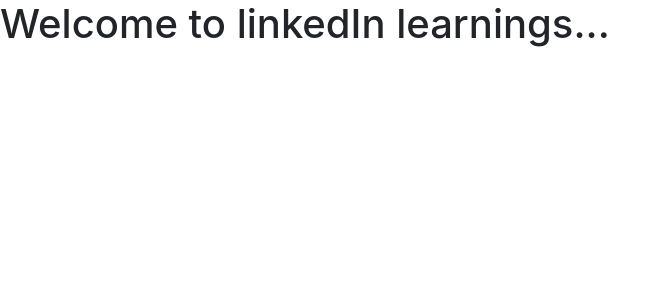
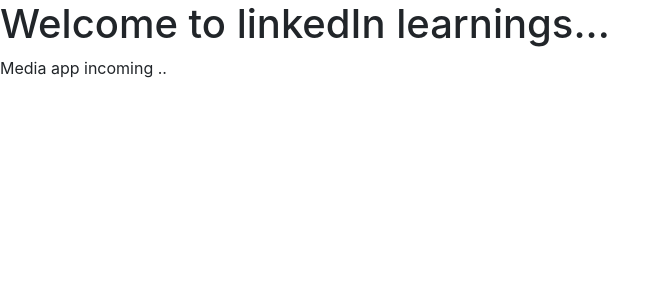
Before and after one commit to poorna99122/LinkedInLearnings_AngularEssentials, an Angular app: page / in a window 1280 px wide. Shown: the top 300 px of the page, without its empty margins (0-669 px from the left). Built offline with nearby package versions, Linux system fonts and the light colour scheme.

Commit message:
The component template

```diff
--- a/src/app/app.component.html
+++ b/src/app/app.component.html
@@ -1,2 +1,3 @@
 
 <h1>Welcome to linkedIn learnings...</h1>
+<p>Media app incoming ..</p>
```
